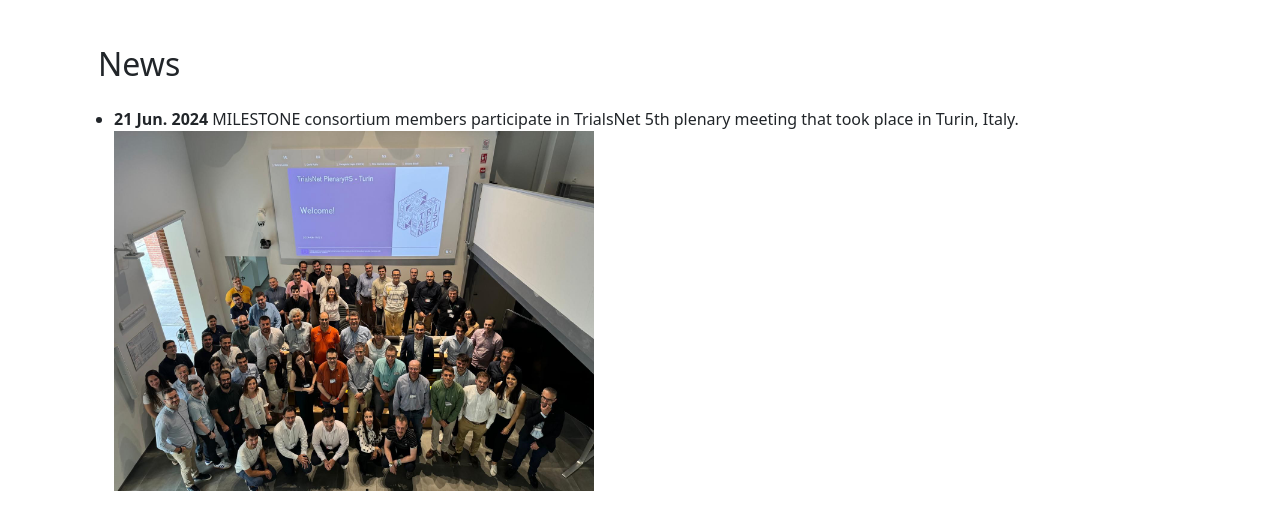
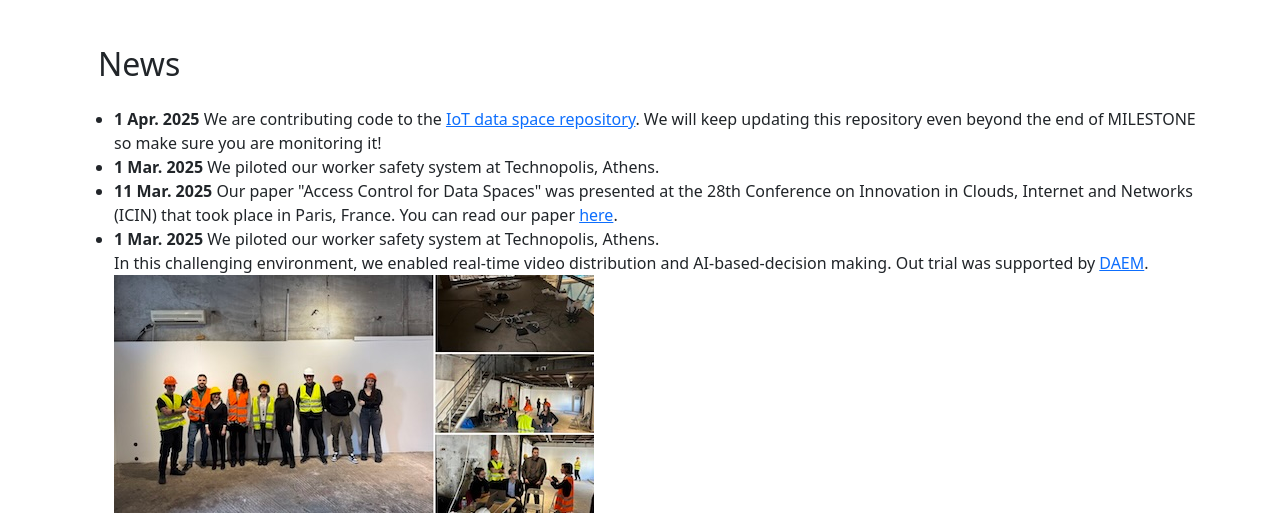
Before and after one commit to excid-io/milestone, a plain HTML site: page index.html in a window 1280 px wide. Shown: the part 755-1273 px from the top of the page. Drawn offline with nearby package versions, Linux system fonts and the light colour scheme.

Commit message:
more news

```diff
--- a/index.html
+++ b/index.html
@@ -52,6 +52,19 @@
         <div class="row p-3">
           <h2>News</h2>
           <ul class="m-3">
+            <li><b>1 Apr. 2025</b> We are contributing code to the
+              <a href="https://github.com/iot-data-space/milestone">IoT data space repository</a>.
+              We will keep updating this repository even beyond the end of MILESTONE so make sure
+              you are monitoring it!
+              <li><b>1 Mar. 2025</b> We piloted our worker safety system at Technopolis, Athens. </li>
+            <li><b>11 Mar. 2025</b> Our paper "Access Control for Data Spaces" was presented
+            at the 28th Conference on Innovation in Clouds, Internet and Networks (ICIN) that took
+            place in Paris, France. You can read our paper <a href="https://arxiv.org/pdf/2504.13767">here</a>.
+            <li><b>1 Mar. 2025</b> We piloted our worker safety system at Technopolis, Athens. </li>
+              In this challenging environment, we enabled real-time video distribution and AI-based-decision making.
+              Out trial was supported by <a href="https://www.daem.gr">DAEM</a>.<br/>
+              <img src="./img/trial.jpg" alt="Photos from MILESTONE trial" width="480">
+            </li>
             <li><b>21 Jun. 2024</b> MILESTONE consortium members participate in TrialsNet 5th plenary meeting that took place in
             Turin, Italy.
               <img src="./img/plenary.jpg" alt="TrialNet plenary meeting group photo" width="480">
@@ -86,7 +99,7 @@
         <p class="text-center">The MILESTONE project has received funding by the TrialsNet open call under Grant 10109587
         </p>
         <p class="text-center">
-          &copy; 2024 The MILESTONE consortium</p>
+          &copy; 2025 The MILESTONE consortium</p>
       </footer>
   </body>
 </html>
```
Also changed, not shown: img/trial.jpg (added).
